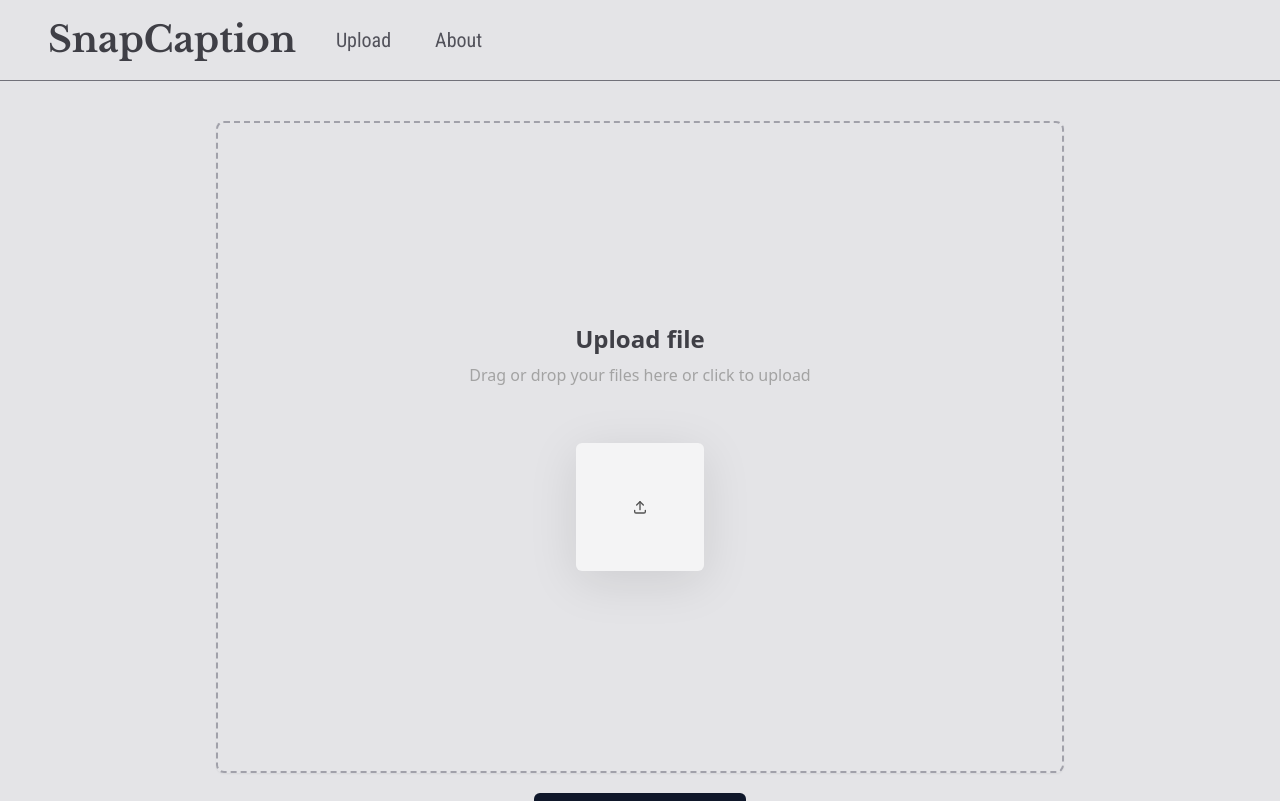
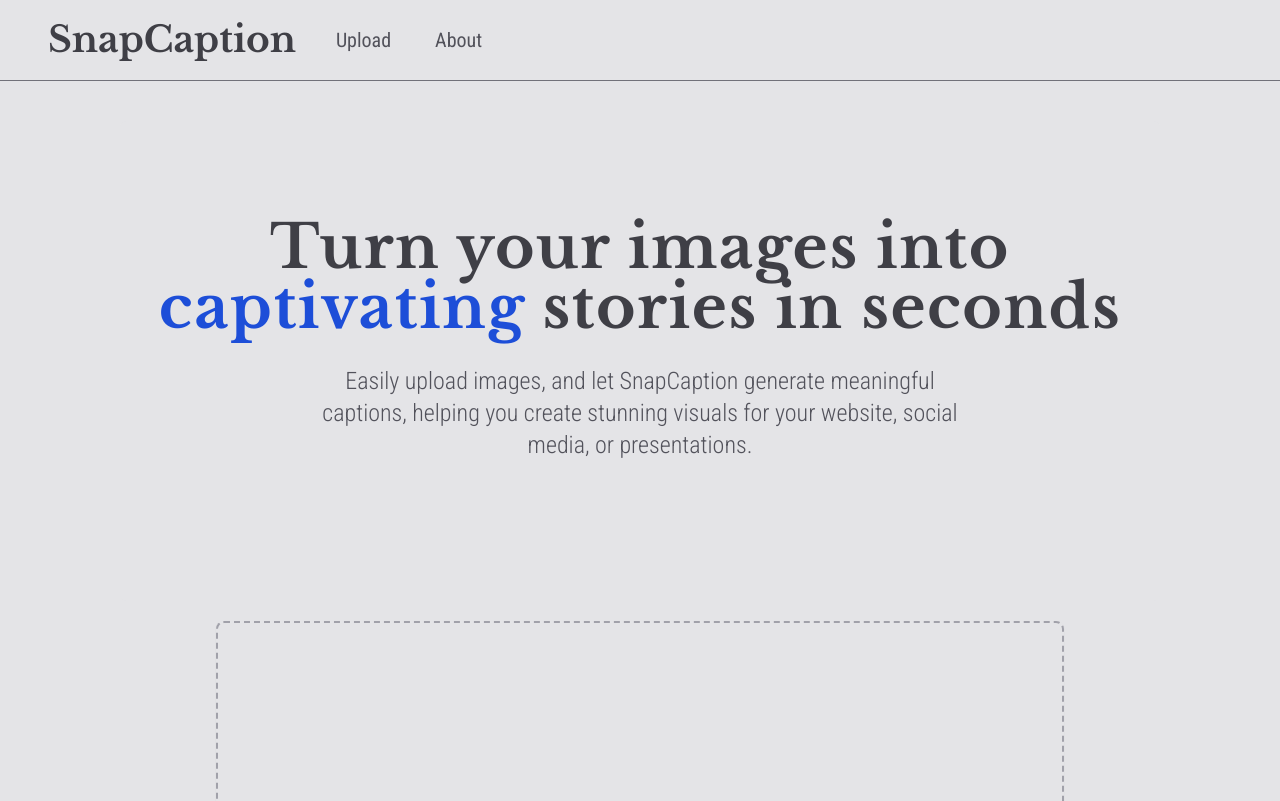
Before and after one commit to mdkaba/Snapcaption, a Next.js app in the folder snap-frontend/: page / in a window 1280 px wide. Shown: the top 801 px of the page. Built offline with nearby package versions, Linux system fonts and the light colour scheme.

Commit message:
hero title and desc

```diff
--- a/snap-frontend/app/page.tsx
+++ b/snap-frontend/app/page.tsx
@@ -1,14 +1,14 @@
 import React from "react";
-import { TitleSparkle } from "@/components/title";
+import { TitleType } from "@/components/title";
 import { UploadArea } from "@/components/uploadArea";
 import { Navbar } from "@/components/navbar";
 
 export default function Home() {
   return (
-    <div className="dark:bg-zinc-900 bg-zinc-200 w-full">
+    <div className="dark:bg-zinc-900 bg-zinc-200">
       <Navbar />
-      <div className=" flex flex-col items-center justify-items-center min-h-screen p-8 pb-10 sm:p-10 ">
-        {/* <TitleSparkle /> */}
+      <div className=" flex flex-col gap-5 items-center justify-items-center min-h-screen p-8 pb-10 sm:p-10 ">
+        <TitleType />
         <main className="flex flex-col w-full items-center sm:px-44">
           <UploadArea />
         </main>
--- a/snap-frontend/components/navbar.tsx
+++ b/snap-frontend/components/navbar.tsx
@@ -18,7 +18,7 @@ export function Navbar() {
   ];
 
   return (
-    <NavigationMenu className="flex gap-3 items-center border-b border-zinc-500 h-fit p-5 w-full">
+    <NavigationMenu className="flex gap-3 items-center border-b border-zinc-500 h-fit p-5">
       <h1 className="lg:mx-7 text-3xl lg:text-4xl text-center dark:text-zinc-200 text-zinc-700 z-20 font-[family-name:var(--font-libre-baskerville-b)]">
         SnapCaption
       </h1>
--- a/snap-frontend/components/title.tsx
+++ b/snap-frontend/components/title.tsx
@@ -1,33 +1,17 @@
 "use client";
 import React from "react";
-import { SparklesCore } from "@/components/ui/sparkles";
+import { TextGenerateEffect } from "./ui/text-generate-effect";
 
-export function TitleSparkle() {
+export function TitleType() {
+  const words = `Turn your images into captivating stories in seconds`;
   return (
-    <div className="sm:h-[30rem] h-[15rem] w-full dark:bg-zinc-900 bg-zinc-200 flex flex-col items-center sm:pt-20 pt-7 overflow-hidden rounded-md">
-      <h1 className="md:text-6xl text-5xl lg:text-9xl font-bold text-center dark:text-zinc-200 text-zinc-900 relative uppercase z-20 font-[family-name:var(--font-roboto-condensed-italic)]">
-        SnapCaption
-      </h1>
-      <div className="sm:w-[60rem] w-[40rem] sm:h-40 h-[5rem] relative">
-        {/* Gradients */}
-        <div className="absolute inset-x-20 top-0 bg-gradient-to-r from-transparent via-indigo-500 to-transparent h-[2px] sm:w-5/6 w-3/4 blur-sm" />
-        <div className="absolute inset-x-20 top-0 bg-gradient-to-r from-transparent via-indigo-500 to-transparent h-px sm:w-5/6 w-3/4" />
-        <div className="absolute inset-x-60 top-0 bg-gradient-to-r from-transparent via-sky-500 to-transparent h-[5px] sm:w-3/6 w-1/4 blur-sm" />
-        <div className="absolute inset-x-60 top-0 bg-gradient-to-r from-transparent via-sky-500 to-transparent h-px sm:w-3/6 w-1/4" />
-
-        {/* Core component */}
-        <SparklesCore
-          background="transparent"
-          minSize={0.4}
-          maxSize={1.5}
-          particleDensity={300}
-          className="w-full h-full"
-          particleColor="#000000"
-        />
-
-        {/* Radial Gradient to prevent sharp edges */}
-        <div className="absolute inset-0 w-full h-full dark:bg-zinc-900 bg-zinc-200 [mask-image:radial-gradient(350px_200px_at_top,transparent_20%,white)]"></div>
-      </div>
+    <div className="sm:h-[30rem] h-fit w-fit text-zinc-700 dark:bg-zinc-900 bg-zinc-200 flex flex-col sm:gap-7 gap-2 items-center sm:pt-20 py-7 overflow-hidden rounded-md font-[family-name:var(--font-libre-baskerville-b)]">
+      <TextGenerateEffect words={words} />
+      <p className="text-zinc-600 dark:text-zinc-200 text-sm sm:text-2xl font-light font-[family-name:var(--font-roboto-condensed-regular)] lg:w-[40rem] w-[20rem] text-center">
+        Easily upload images, and let SnapCaption generate meaningful captions,
+        helping you create stunning visuals for your website, social media, or
+        presentations.
+      </p>
     </div>
   );
 }
--- /dev/null
+++ b/snap-frontend/components/ui/text-generate-effect.tsx
@@ -0,0 +1,64 @@
+"use client";
+import { useEffect } from "react";
+import { motion, stagger, useAnimate } from "framer-motion";
+import { cn } from "@/lib/utils";
+
+export const TextGenerateEffect = ({
+  words,
+  className,
+  filter = true,
+  duration = 0.5,
+}: {
+  words: string;
+  className?: string;
+  filter?: boolean;
+  duration?: number;
+}) => {
+  const [scope, animate] = useAnimate();
+  let wordsArray = words.split(" ");
+  useEffect(() => {
+    animate(
+      "span",
+      {
+        opacity: 1,
+        filter: filter ? "blur(0px)" : "none",
+      },
+      {
+        duration: duration ? duration : 1,
+        delay: stagger(0.2),
+      }
+    );
+  }, [scope.current]);
+
+  const renderWords = () => {
+    return (
+      <motion.div ref={scope}>
+        {wordsArray.map((word, idx) => {
+          return (
+            <motion.span
+              key={word + idx}
+              className={`opacity-0 ${
+                idx === 4 ? "text-blue-700" : "dark:text-white text-zinc-700"
+              }`}
+              style={{
+                filter: filter ? "blur(10px)" : "none",
+              }}
+            >
+              {word}{" "}
+            </motion.span>
+          );
+        })}
+      </motion.div>
+    );
+  };
+
+  return (
+    <div className={cn("font-bold", className)}>
+      <div className="mt-4">
+        <div className=" dark:text-white text-blue-700 text-center lg:w-[65rem] lg:text-6xl text-2xl leading-snug tracking-wide">
+          {renderWords()}
+        </div>
+      </div>
+    </div>
+  );
+};
--- a/snap-frontend/components/ui/typewriter-effect.tsx
+++ b/snap-frontend/components/ui/typewriter-effect.tsx
@@ -119,14 +119,17 @@ export const TypewriterEffectSmooth = ({
   });
   const renderWords = () => {
     return (
-      <div>
+      <div className="xl:w-[50rem] w-[20rem] text-wrap text-center">
         {wordsArray.map((word, idx) => {
           return (
             <div key={`word-${idx}`} className="inline-block">
               {word.text.map((char, index) => (
                 <span
                   key={`char-${index}`}
-                  className={cn(`dark:text-white text-black `, word.className)}
+                  className={cn(
+                    `dark:text-white text-zinc-700`,
+                    word.className
+                  )}
                 >
                   {char}
                 </span>
@@ -156,7 +159,7 @@ export const TypewriterEffectSmooth = ({
         }}
       >
         <div
-          className="text-xs sm:text-base md:text-xl lg:text:3xl xl:text-5xl font-bold"
+          className="text-xl sm:text-base md:text-xl lg:text:3xl xl:text-5xl font-bold"
           style={{
             whiteSpace: "nowrap",
           }}
@@ -178,7 +181,7 @@ export const TypewriterEffectSmooth = ({
           repeatType: "reverse",
         }}
         className={cn(
-          "block rounded-sm w-[4px]  h-4 sm:h-6 xl:h-12 bg-blue-500",
+          "block rounded-sm w-[4px] h-14  xl:h-24 bg-zinc-500",
           cursorClassName
         )}
       ></motion.span>
```
